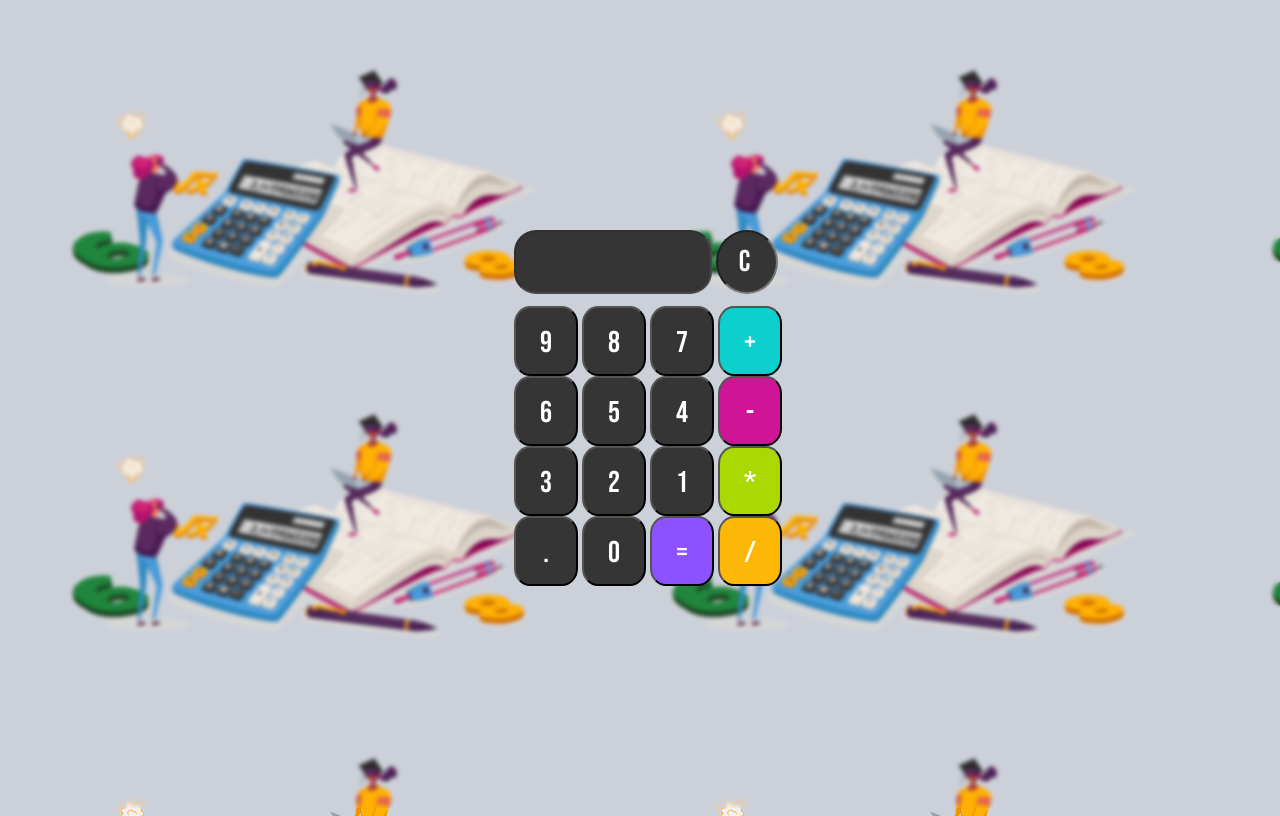
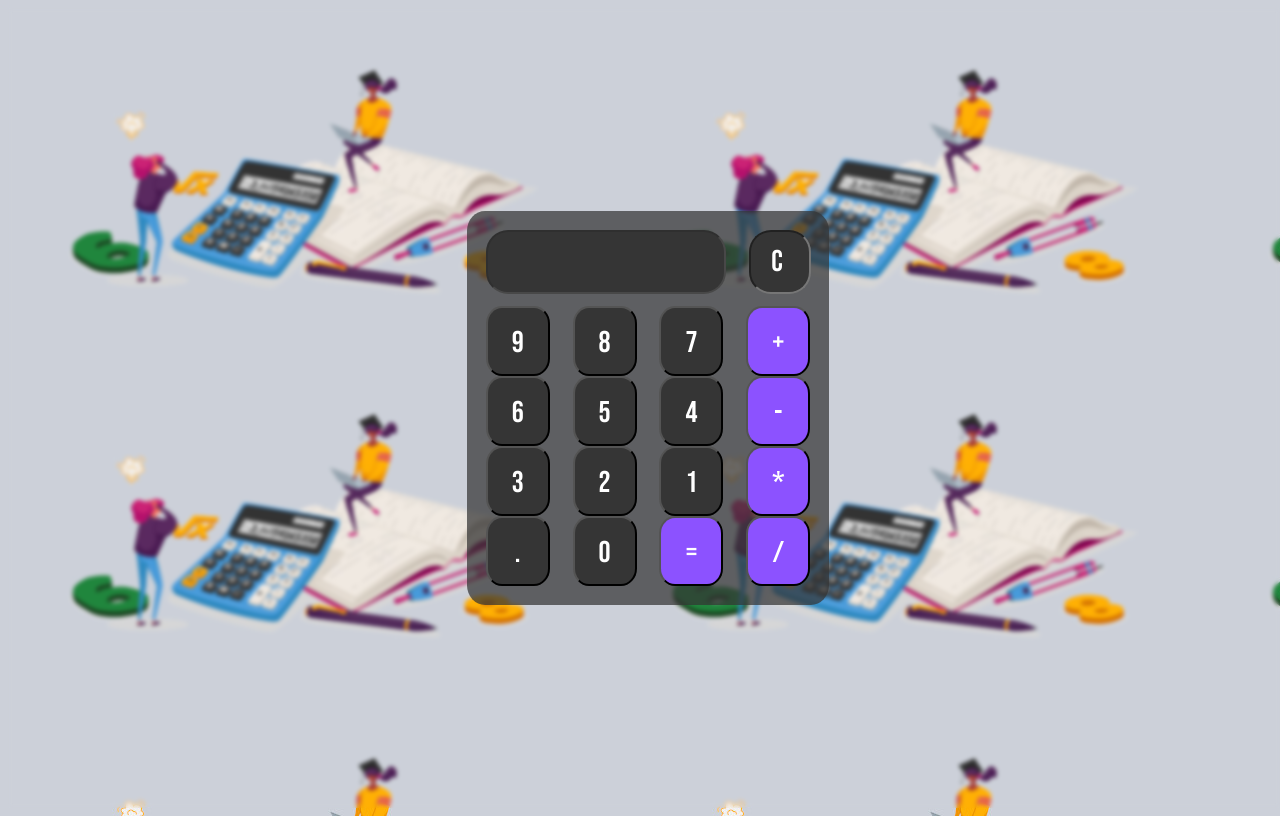
Before and after one commit to guustavo07/CalculadoraJS, a plain HTML site: page index.html in a window 1280 px wide. Drawn offline with Linux system fonts and the light colour scheme.

Commit message:
alteração no estilo

```diff
--- a/index.html
+++ b/index.html
@@ -42,7 +42,7 @@
         />
         <input
           type="button"
-          class="num blue"
+          class="numAdicao"
           name="addbtn"
           value="+"
           onclick="displaynum(addbtn.value)"
@@ -71,7 +71,7 @@
         />
         <input
           type="button"
-          class="num pin"
+          class="numSubtracao"
           name="subbtn"
           value="-"
           onclick="displaynum(subbtn.value)"
@@ -100,7 +100,7 @@
         />
         <input
           type="button"
-          class="num gre"
+          class="numMultiplicacao"
           name="mulbtn"
           value="*"
           onclick="displaynum(mulbtn.value)"
@@ -122,14 +122,14 @@
         />
         <input
           type="button"
-          class="num pur"
+          class="btnIgual"
           name="eqlbtn"
           value="="
           onclick="text1.value=eval(text1.value)"
         />
         <input
           type="button"
-          class="num ora"
+          class="numDivisao"
           name="divbtn"
           value="/"
           onclick="displaynum(divbtn.value)"
--- a/style.css
+++ b/style.css
@@ -6,7 +6,7 @@ body{
   display: flex;
   align-items: center;
   justify-content: center;
-  background-image: url(/CalculadoraJS/Img/calculos.jpg);
+  background-image: url(/Img/calculos.jpg);
   background-color: rgba(255, 255, 255, 0.100);
   backdrop-filter: blur(2px);
   -webkit-backdrop-filter: blur(15px);
@@ -28,7 +28,7 @@ input{
 }
 
 .text{
-  width: 160px;
+  width: 202px;
   height: 26px;
   border-radius: 22px;
   letter-spacing: 5px;
@@ -39,37 +39,77 @@ input{
 .text1{
   width: 24px;
   height: 26px;
-  border-radius: 50%;
+  border-radius: 22px;
   letter-spacing: 5px;
   text-align: center;
   margin-bottom: 12px;
   cursor: pointer;
+  margin-left: 0.5cm;
+
 }
 
 .main{
   display: inline-block;
+  background:rgba(53, 53, 53, 0.726);
+  border-radius: 5%;
 }
 
 .maincolor{
   background-color: rgb(53, 53, 53) ;
 }
 
-.blue{
-  background-color: #0cd0cd;
+.btnIgual{
+  background-color: #8c52ff;
+  width: 64px;
+  height: 70px;
+  cursor: pointer;
+  margin-left: 0.5cm;
+  margin-bottom: 0.5cm;
 }
 
-.pin{
-  background-color: #cf1596;
+.numAdicao{
+  background-color: #8c52ff;
+  margin-right: 0.5cm;
+  width: 64px;
+  height: 70px;
+  cursor: pointer;
+  margin-left: 0.5cm;
+
 }
 
-.gre{
-  background-color: #aad800;
+.numSubtracao{
+  background-color: #8c52ff;
+  width: 64px;
+  height: 70px;
+  cursor: pointer;
+  margin-left: 0.5cm;
+
 }
 
-.pur{
+.numMultiplicacao{
   background-color: #8c52ff;
+  width: 64px;
+  height: 70px;
+  cursor: pointer;
+  margin-left: 0.5cm;
+
 }
 
-.ora{
-  background-color: #fcb707;
+.numDivisao{
+  background-color: #8c52ff;
+  width: 64px;
+  height: 70px;
+  cursor: pointer;
+  margin-left: 0.5cm;
+
 }
+
+.text.maincolor{
+  margin-top: 0.5cm;
+  margin-left: 0.5cm;
+
+}
+
+.num.maincolor{
+  margin-left: 0.5cm;
+}
```
